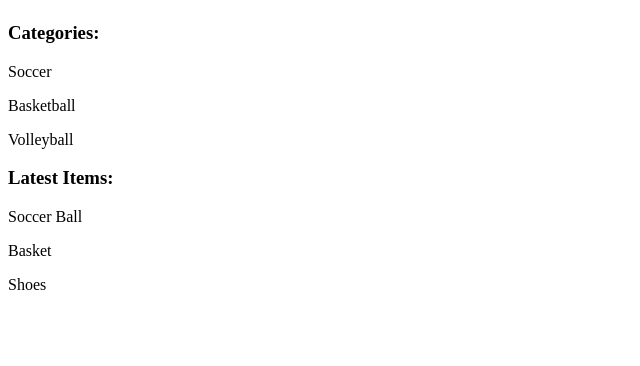
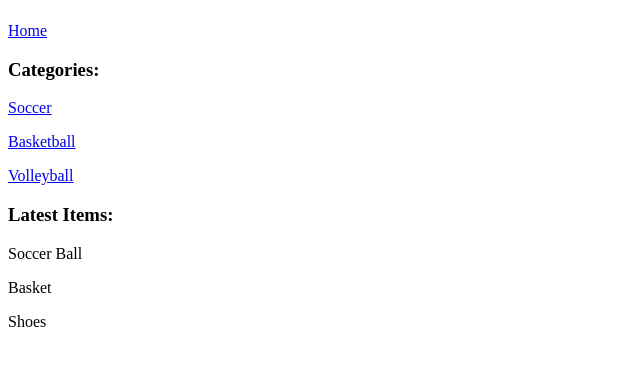
Before and after one commit to oliveira-marcio/fsnd-item-catalog, a Flask app: page / in a window 1280 px wide. Shown: the part 58-424 px from the top of the page, without its empty margins (0-640 px from the left). Run offline with Flask 2, Linux system fonts and the light colour scheme.

Commit message:
feat: Adicionado links das categorias no template
Agora é possível navegar entre as categorias e voltar para home.

```diff
--- a/templates/catalog.html
+++ b/templates/catalog.html
@@ -16,11 +16,11 @@
             {% endif %}
         {% endwith %}
         </div>
-
+        <p><a href="{{url_for('showCatalog')}}">Home</a></p>
         <div>
             <h3>Categories:</h3>
         {% for c in categories %}
-            <p>{{c.name}}</p>
+            <p><a href="{{url_for('showAllItems', category_name = c.name|lower)}}">{{c.name}}</a></p>
         {% endfor %}
         </div>
         <div>
```
